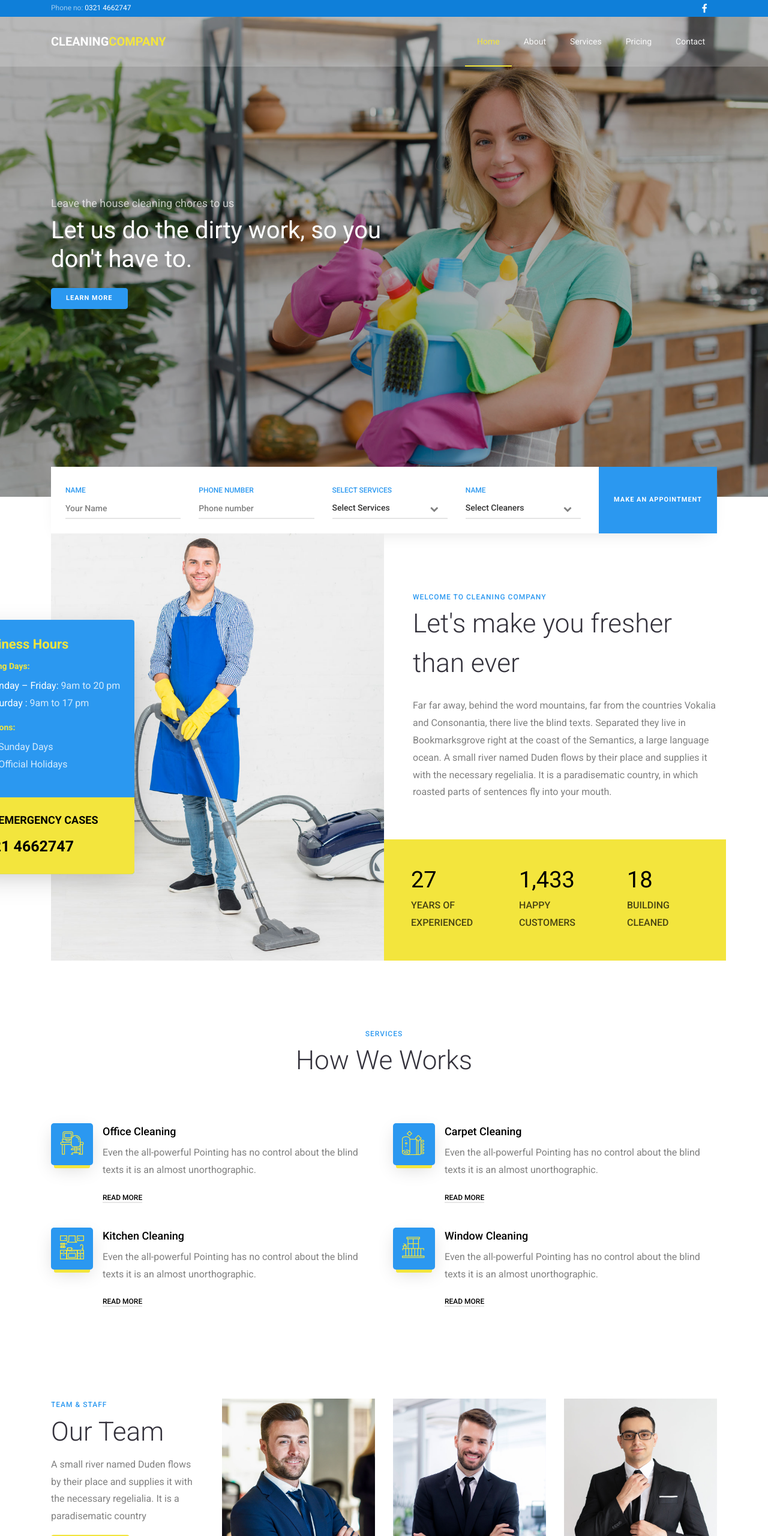
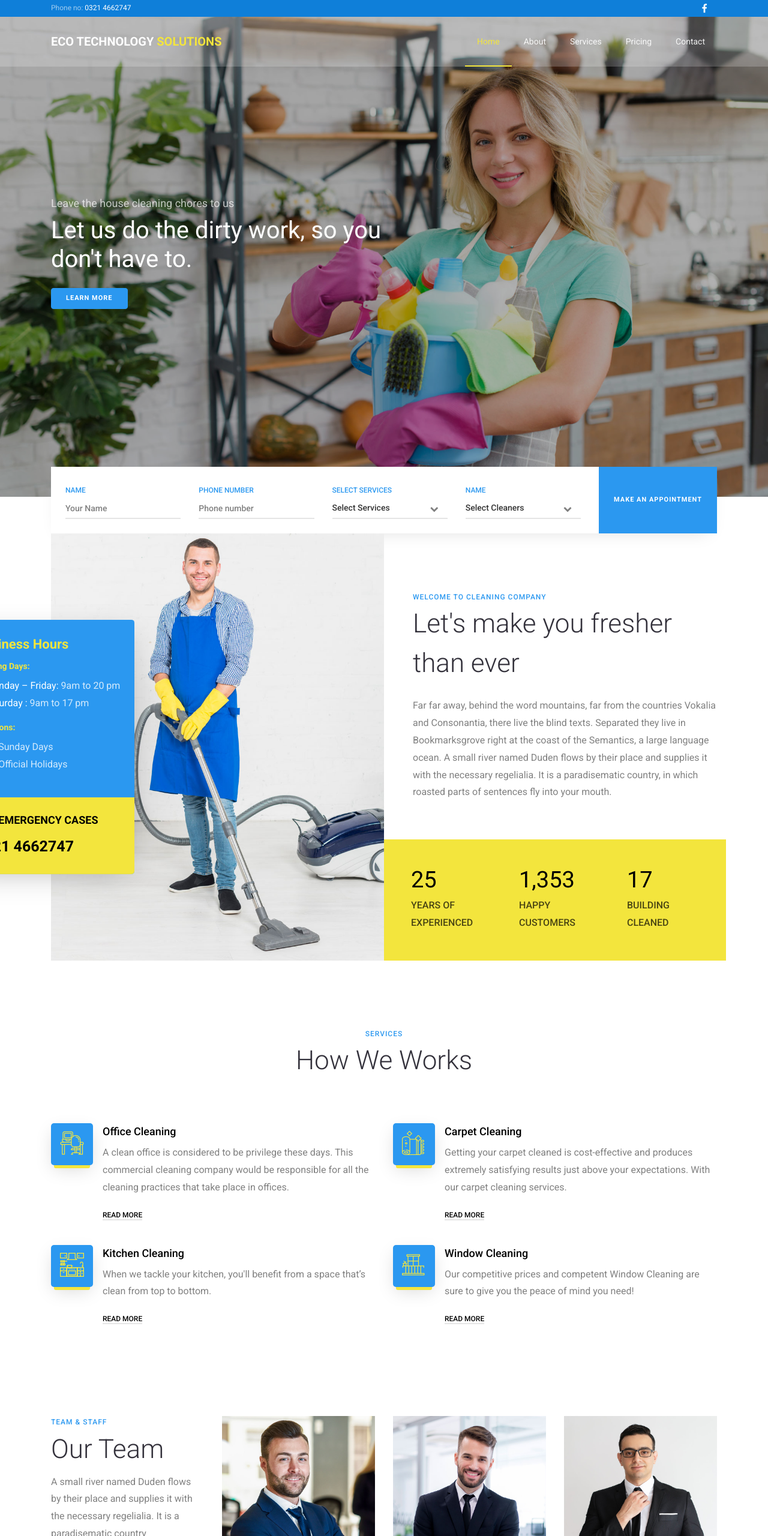
Before and after one commit to Muhammad-Nouman-690/Cleaning-Company-Site, a plain HTML site: page index.html in a window 1280 px wide. Shown: the top 2560 px of the page at 60% size. Drawn offline with Linux system fonts and the light colour scheme; some packages are replaced by stand-ins of ours; no server answers; some icons are missing; files whose address does not match are found by name.

Commit message:
Create changes from client side!

```diff
--- a/index.html
+++ b/index.html
@@ -47,7 +47,7 @@
 	</div>
 	<nav class="navbar navbar-expand-lg navbar-dark ftco_navbar bg-dark ftco-navbar-light" id="ftco-navbar">
 		<div class="container">
-			<a class="navbar-brand" href="index.html">Cleaning<span>company</span></a>
+			<a class="navbar-brand" href="index.html">ECO Technology <span>Solutions</span></a>
 			<button class="navbar-toggler" type="button" data-toggle="collapse" data-target="#ftco-nav"
 				aria-controls="ftco-nav" aria-expanded="false" aria-label="Toggle navigation">
 				<span class="fa fa-bars"></span> Menu
@@ -247,8 +247,8 @@
 				</div>
 				<div class="media-body pl-3">
 				  <h3 class="heading">Office Cleaning</h3>
-				  <p>Even the all-powerful Pointing has no control about the blind texts it is an almost unorthographic.</p>
-				  <p><a href="#" class="btn-custom">Read more</a></p>
+				  <p>A clean office is considered to be privilege these days. This commercial cleaning company would be responsible for all the cleaning practices that take place in offices.</p>
+				  <p><a href="services.html" class="btn-custom">Read more</a></p>
 				</div>
 			  </div>
 			</div>
@@ -273,8 +273,8 @@
 				</div>
 				<div class="media-body pl-3">
 				  <h3 class="heading">Carpet Cleaning</h3>
-				  <p>Even the all-powerful Pointing has no control about the blind texts it is an almost unorthographic.</p>
-				  <p><a href="#" class="btn-custom">Read more</a></p>
+				  <p>Getting your carpet cleaned is cost-effective and produces extremely satisfying results just above your expectations. With our carpet cleaning services.</p>
+				  <p><a href="services.html" class="btn-custom">Read more</a></p>
 				</div>
 			  </div>
 			</div>
@@ -286,8 +286,8 @@
 				</div>
 				<div class="media-body pl-3">
 				  <h3 class="heading">Kitchen Cleaning</h3>
-				  <p>Even the all-powerful Pointing has no control about the blind texts it is an almost unorthographic.</p>
-				  <p><a href="#" class="btn-custom">Read more</a></p>
+				  <p>When we tackle your kitchen, you'll benefit from a space that’s clean from top to bottom.</p>
+				  <p><a href="services.html" class="btn-custom">Read more</a></p>
 				</div>
 			  </div>
 			</div>
@@ -312,8 +312,8 @@
 				</div>
 				<div class="media-body pl-3">
 				  <h3 class="heading">Window Cleaning</h3>
-				  <p>Even the all-powerful Pointing has no control about the blind texts it is an almost unorthographic.</p>
-				  <p><a href="#" class="btn-custom">Read more</a></p>
+				  <p>Our competitive prices and competent Window Cleaning are sure to give you the peace of mind you need!</p>
+				  <p><a href="services.html" class="btn-custom">Read more</a></p>
 				</div>
 			  </div>
 			</div>
@@ -641,7 +641,7 @@
 		</div>
 	</section>
 
-	<section class="ftco-section">
+	<!-- <section class="ftco-section">
 		<div class="container">
 			<div class="row justify-content-center pb-5 mb-3">
 				<div class="col-md-7 heading-section text-center ftco-animate">
@@ -709,7 +709,7 @@
 				</div>
 			</div>
 		</div>
-	</section>
+	</section> -->
 
 	<section class="ftco-section ftco-intro" style="background-image: url('images/bg_3.jpg');"
 		data-stellar-background-ratio="0.5">
@@ -823,7 +823,7 @@
 		<div class="container">
 			<div class="row">
 				<div class="col-md-6 col-lg-3 mb-4 mb-md-0">
-					<h2 class="footer-heading">Cleaning Company</h2>
+					<h2 class="footer-heading">ECO Technology Solutions</h2>
 					<p>A small river named Duden flows by their place and supplies it with the necessary regelialia. It
 						is a paradisematic country, in which roasted parts of sentences fly into your mouth.</p>
 					<ul class="ftco-footer-social list-unstyled float-md-left float-lft mt-4">
@@ -889,7 +889,7 @@
 						<!-- Link back to Colorlib can't be removed. Template is licensed under CC BY 3.0. -->
 						Copyright &copy;
 						<script>document.write(new Date().getFullYear());</script> All rights reserved | This template
-						is made <i class="fa fa-heart" aria-hidden="true"></i> by <a href="https://colorlib.com"
+						is made <i class="fa fa-heart" aria-hidden="true"></i> by <a href="https://www.facebook.com/muhammadfahad.khokhar.712"
 							target="_blank">Muhammad Fahad Kokhar</a>
 						<!-- Link back to Colorlib can't be removed. Template is licensed under CC BY 3.0. -->
 					</p>
```
Also changed, not shown: about.html (+3 -3 lines), contact.html (+9 -7 lines), pricing.html (+3 -3 lines), services.html (+11 -12 lines).
